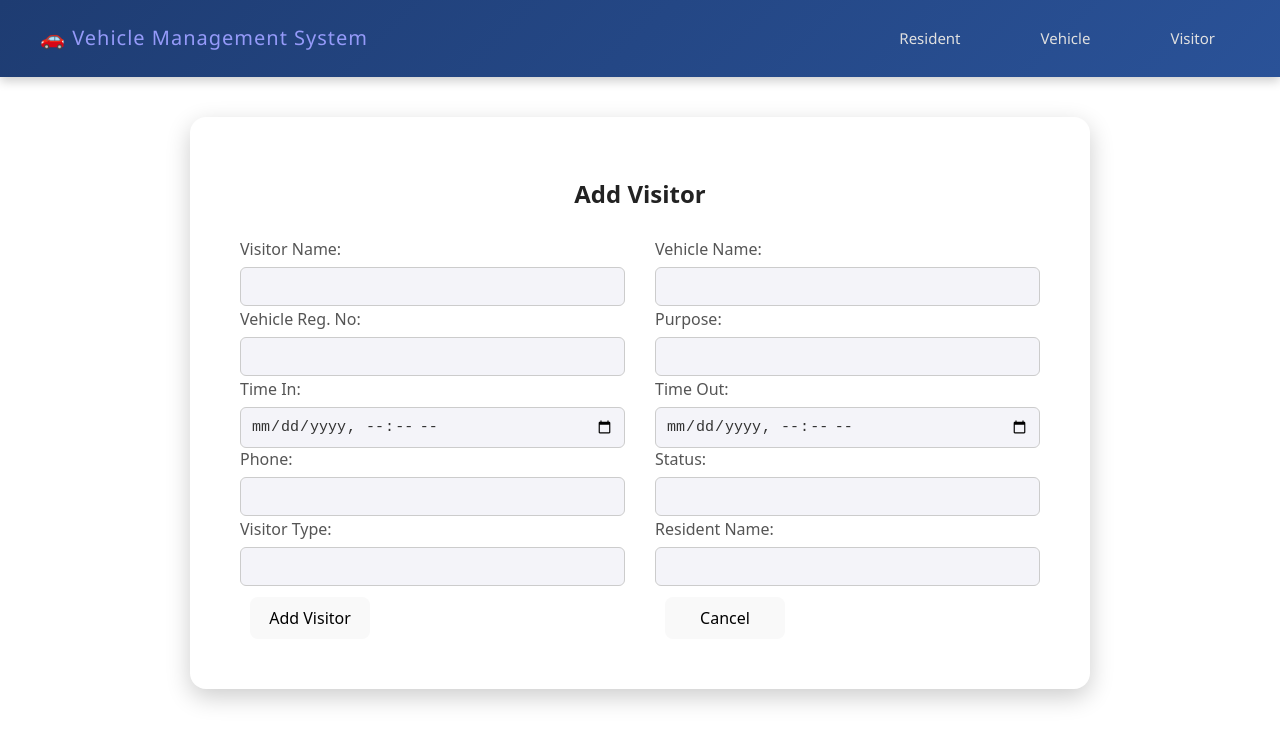
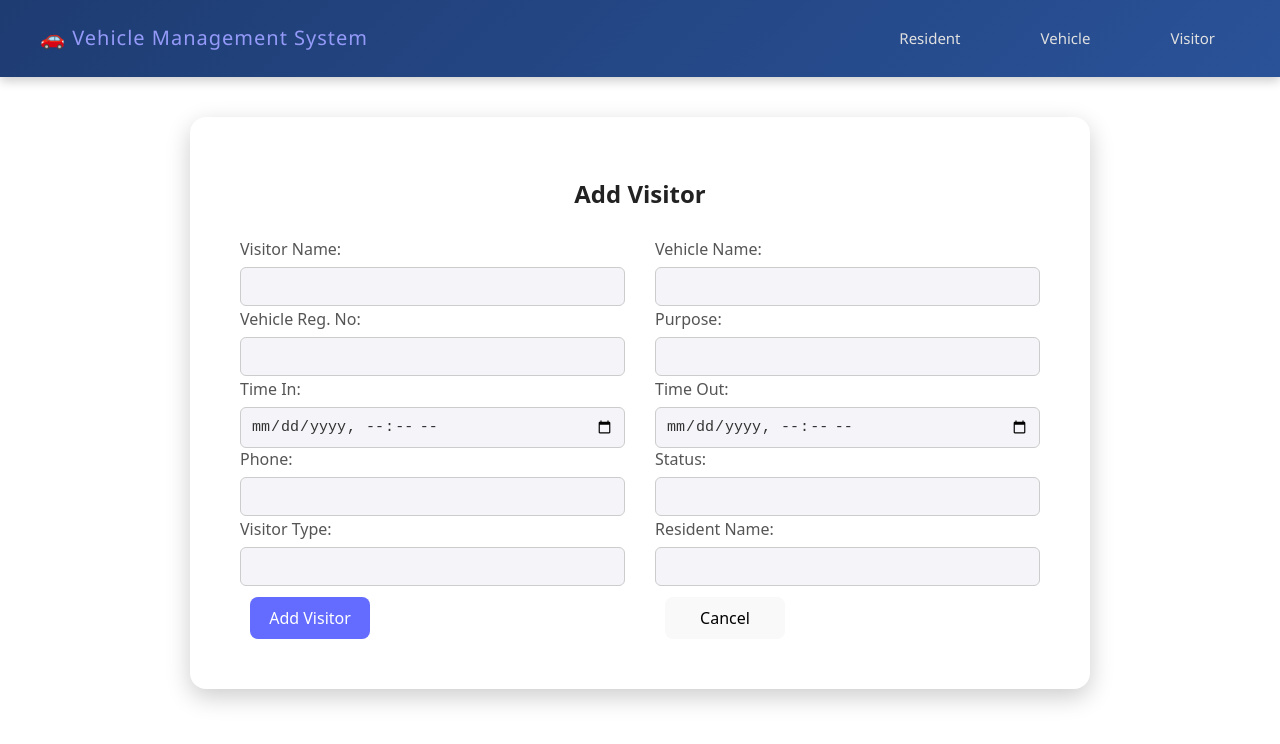
Before and after one commit to JagtapKajal/carveo-portal, a React (Vite) app in the folder frontend/carveoUI/: page /AddVisitor in a window 1280 px wide. Shown: the top 744 px of the page. Built offline with nearby package versions, Linux system fonts and the light colour scheme.

Commit message:
Updated class name

```diff
--- a/frontend/carveoUI/src/Components/Visitor/Visitor.css
+++ b/frontend/carveoUI/src/Components/Visitor/Visitor.css
@@ -204,9 +204,10 @@
   cursor: pointer;
   margin: 10px;
   transition: all 0.3s ease;
+
 }
 
-.submit-btn {
+.visitor-submit-btn {
   background-color: #646cff;
   color: white;
   font-weight: 500;
```
